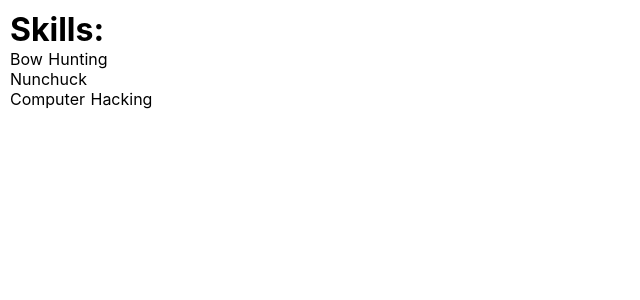
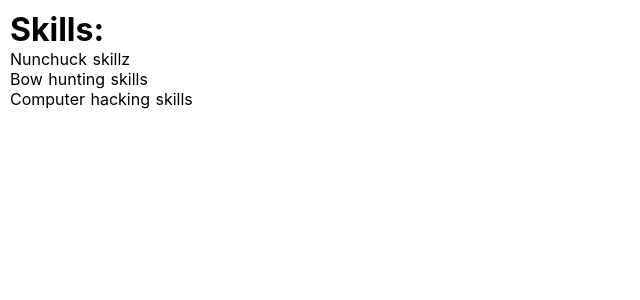
Before and after one commit to thewoolleyman/vue-sandbox, a Nuxt app: page / in a window 1280 px wide. Shown: the top 300 px of the page, without its empty margins (0-640 px from the left). Built offline with nearby package versions, Linux system fonts and the light colour scheme.

Commit message:
async load data from file

```diff
--- /dev/null
+++ b/api/getData.js
@@ -0,0 +1,21 @@
+import axios from 'axios'
+
+export function getData() {
+  axios.defaults.headers.common['Content-Type'] = 'application/json'
+
+  let url
+  switch (process.env.NODE_ENV) {
+    // case 'production':
+    //   url = ''
+    //   break
+    case 'development':
+      url = 'http://localhost:3000/data-fixture.yml'
+      break
+    case 'test':
+      url = ''
+      break
+    default:
+      throw new Error(`unexpected NODE_ENV: ${process.env.NODE_ENV}`)
+  }
+  return axios.get(url)
+}
--- a/pages/index.vue
+++ b/pages/index.vue
@@ -8,6 +8,8 @@
 </template>
 
 <script>
+import { getData } from '../api/getData'
+import parseData from '../util/parseData'
 import SkillsList from '~/components/SkillsList'
 
 export default {
@@ -16,20 +18,22 @@ export default {
   },
   data() {
     return {
-      skills: [
-        {
-          desc: 'Bow Hunting',
-          id: 'bow-hunting'
-        },
-        {
-          desc: 'Nunchuck',
-          id: 'nunchuck'
-        },
-        {
-          desc: 'Computer Hacking',
-          id: 'computer-hacking'
-        }
-      ]
+      skills: []
+    }
+  },
+  created() {
+    this.initApp()
+  },
+  methods: {
+    initApp() {
+      getData()
+        .then((response) => {
+          const parsedData = parseData(response.data)
+          this.skills = parsedData.skillsList
+        })
+        .catch((error) => {
+          this.skills = [{ id: 'error', desc: error }]
+        })
     }
   }
 }
--- /dev/null
+++ b/static/data-fixture.yml
@@ -0,0 +1,8 @@
+---
+skillsList:
+  - id: nunchuck
+    desc: Nunchuck skillz
+  - id: bow hunting
+    desc: Bow hunting skills
+  - id: computer hacking
+    desc: Computer hacking skills
--- /dev/null
+++ b/util/parseData.js
@@ -0,0 +1,5 @@
+import yaml from 'js-yaml'
+
+export default function parseData(yamlString) {
+  return yaml.safeLoad(yamlString)
+}
```
Also changed, not shown: package.json (+10 -8 lines).
